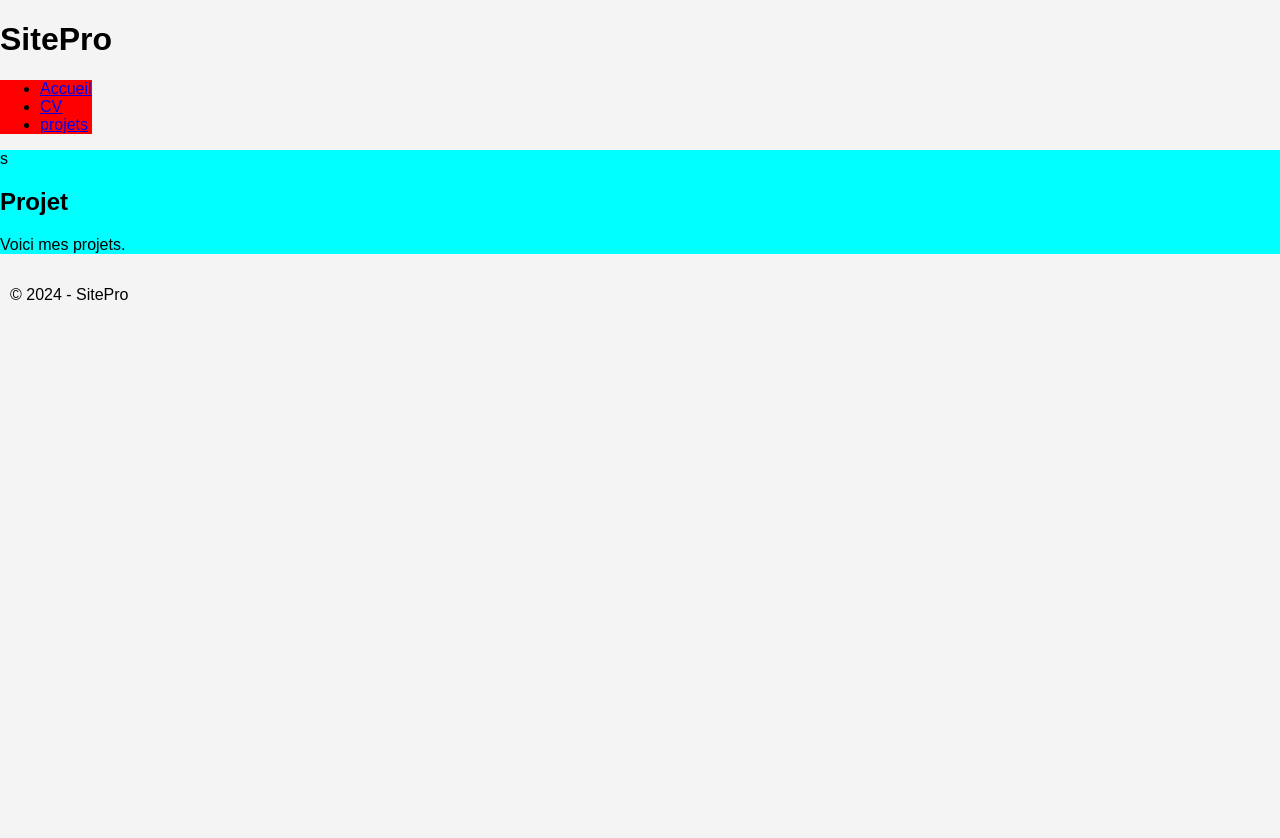
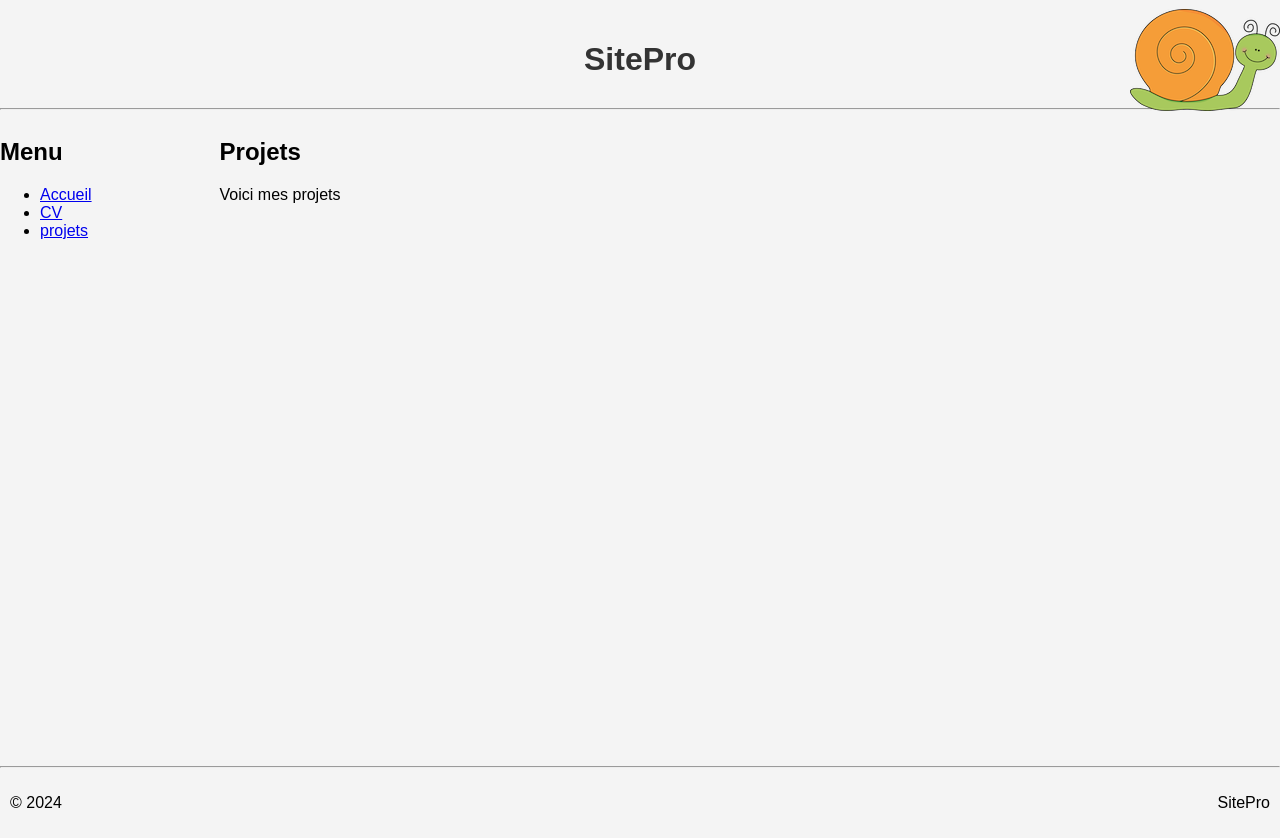
Before and after one commit to Aoxcis/IDAW, a PHP site: page /projets.html in a window 1280 px wide. Before the commit the page ends 300 px from the top, so only its background shows below. Run offline with PHP 8.4, Linux system fonts and the light colour scheme.

Commit message:
style appliqué a toutes les pages manque le contenu

```diff
--- a/SitePro/v1/projets.html
+++ b/SitePro/v1/projets.html
@@ -1,26 +1,40 @@
 <!DOCTYPE html>
 <html lang="fr">
+<link rel="stylesheet" href="style.css">
 
 <head>
     <meta charset="UTF-8">
     <title>SitePro</title>
-    <link rel="stylesheet" href="style.css">
 </head>
 
+
 <body>
-    <h1>SitePro</h1>
+    <div class="flex-titre-logo">
+        <h1 class="titre">SitePro</h1>
+        <img class="logo" src="images/escargot.png" alt="Mon image">
+    </div>
+    <hr>
+    <div class="flex-menu-content">
         <nav class="menu">
+            <h2>Menu</h2>
             <ul>
                 <li><a href="index.html">Accueil</a></li>
                 <li><a href="cv.html">CV</a></li>
                 <li><a href="projets.html">projets</a></li>
             </ul>
         </nav>
-    <div class="content">s
-        <h2>Projet</h2>
-        <p>Voici mes projets.</p>
+
+
+        <div class="content">
+            <h2>Projets</h2>
+            <p>Voici mes projets</p>
         </div>
+    </div>
+</body>
+<hr>
 <footer>
-        <p>&copy; 2024 - SitePro</p>
+    <p>&copy; 2024</p>
+    <p>SitePro</p>
+
 </footer>
-</body>
+</html>
--- a/SitePro/v1/style.css
+++ b/SitePro/v1/style.css
@@ -30,20 +30,19 @@ footer{
 }
 
 .flex-menu-content {
-    background-color: grey;
     display: flex;
     flex-direction: row;
-    justify-content: center;
+    justify-content: left;
     height: 80vh;
 
 }
 
 .menu {
-    background-color: red;
     justify-self: left;
 }
 
 .content{
-    background-color: aqua;
+    margin-left: 10%;
+    width: 100%;
 
 }
```
Also changed, not shown: SitePro/v1/cv.html (+20 -7 lines). Lines whose indentation alone changed are shown as unchanged.
